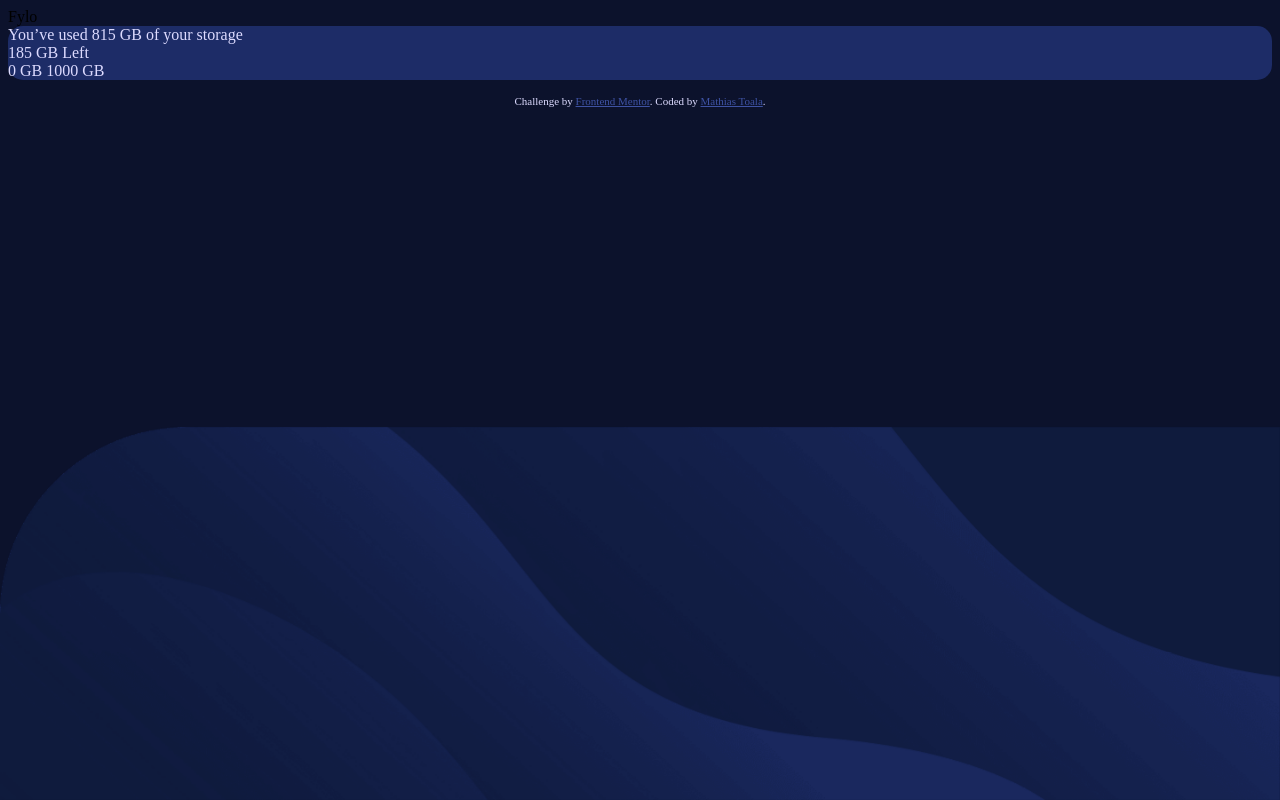
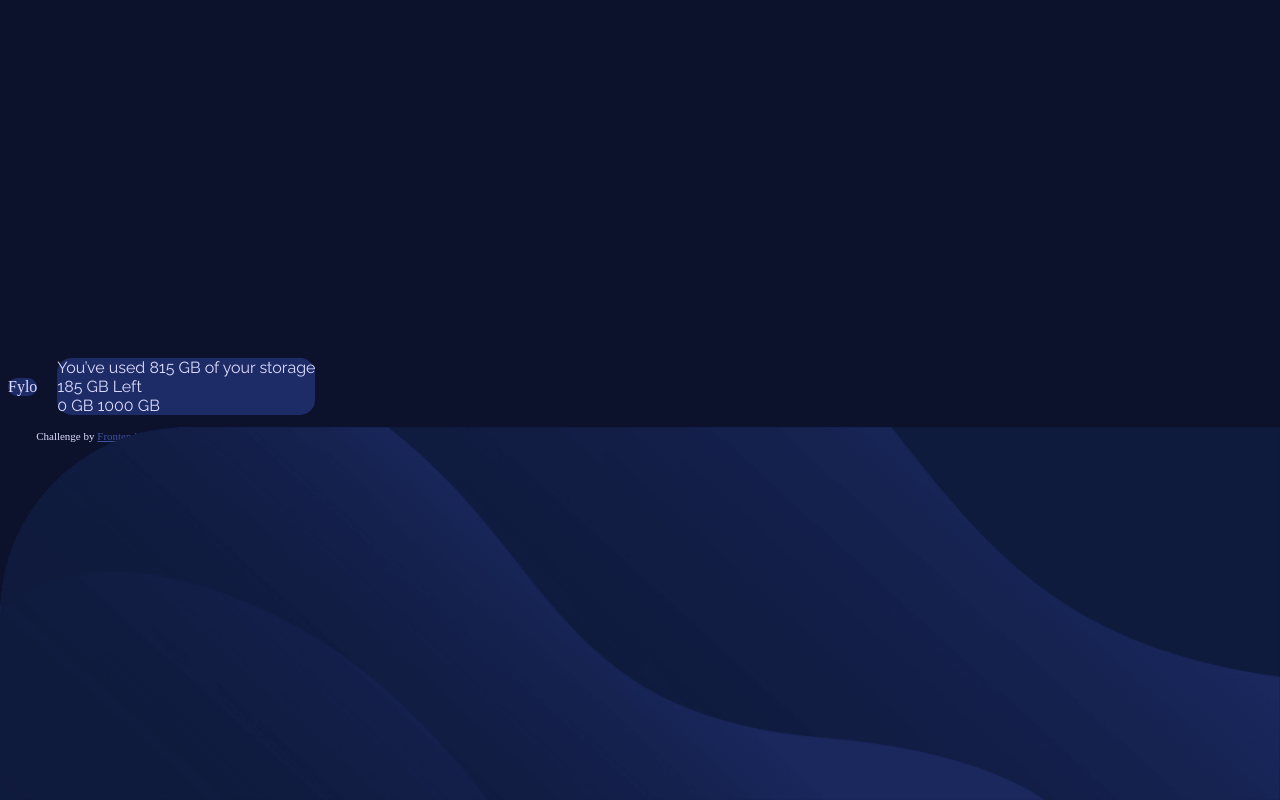
Before and after one commit to Magaztu/week3, a plain HTML site: page index.html in a window 1280 px wide. Drawn offline with Linux system fonts and the light colour scheme.

Commit message:
Organized container's position

```diff
--- a/index.html
+++ b/index.html
@@ -6,6 +6,10 @@
 
   <link rel="icon" type="image/png" sizes="32x32" href="./images/favicon-32x32.png">
   <link rel="stylesheet" href="./styles.css">
+  <link rel="preconnect" href="https://fonts.googleapis.com">
+  <link rel="preconnect" href="https://fonts.gstatic.com" crossorigin>
+  <link href="https://fonts.googleapis.com/css2?family=Raleway:ital,wght@0,100..900;1,100..900&display=swap" rel="stylesheet">
+
 
   <title>Frontend Mentor | Fylo data storage component</title>
 </head>
--- a/styles.css
+++ b/styles.css
@@ -1,5 +1,5 @@
 
-.attribution { font-size: 11px; text-align: center; color:rgb(221, 219, 255); margin-top: 15px; }
+.attribution { font-size: 11px; text-align: center; color:rgb(221, 219, 255); margin-top: 15px; z-index: 2;}
 .attribution a { color: hsl(228, 45%, 44%); }
 
 .box-storage{
@@ -7,10 +7,25 @@
     background-color: rgb(29, 44, 103);
     color: rgb(221, 219, 255);
     z-index: 1;
+    font-family: Raleway;
+    margin-left: 20px;
 }
-/* .main { } */
+.box-menu{
+    border-radius: 15px;
+    background-color: rgb(29, 44, 103);
+    color: rgb(221, 219, 255);
+    z-index: 1;
+}
+.main {
+    display: flex;
+    align-items: center;
+}
 .bg {
     background-color: rgb(12, 18, 44);
+    place-items: center;
+    position: absolute;
+    top: 350px;
+
     /* background-image: url(./images/bg-desktop.png); */
 }
 .bg-image{
```
